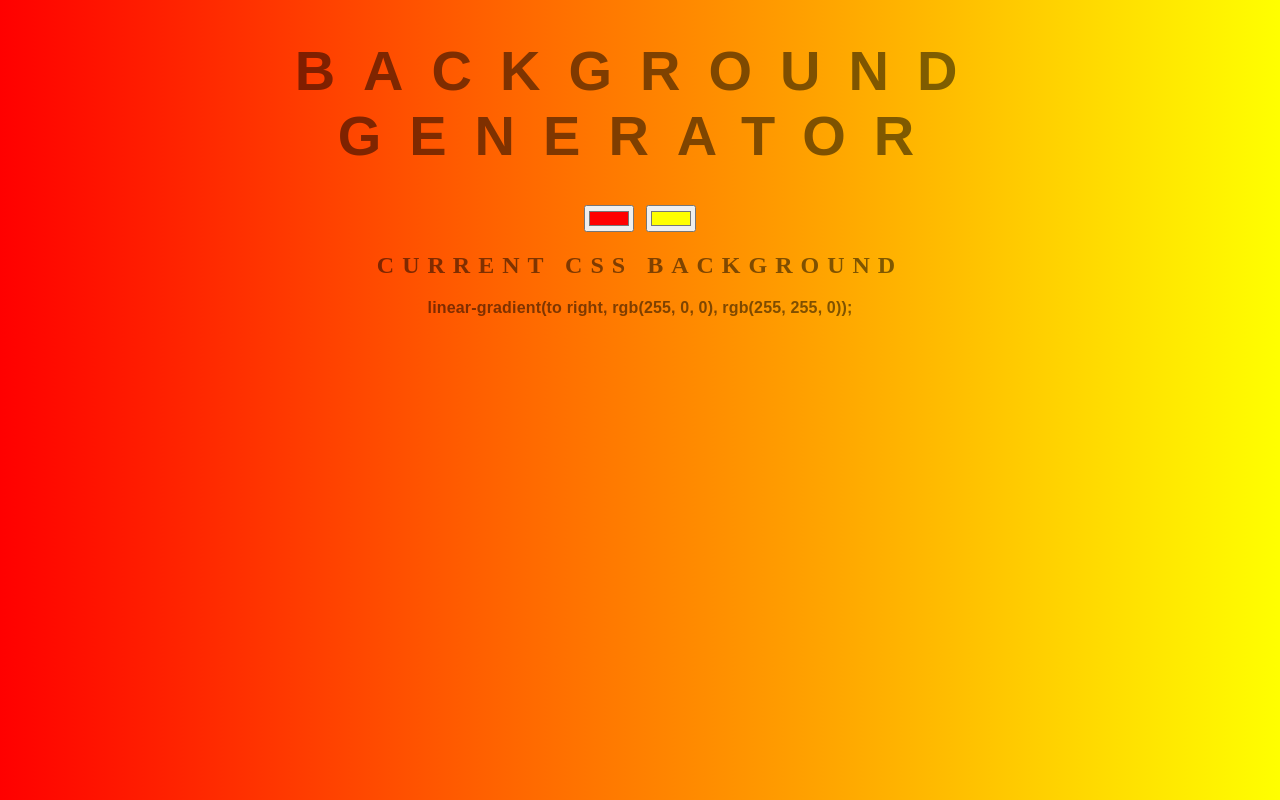
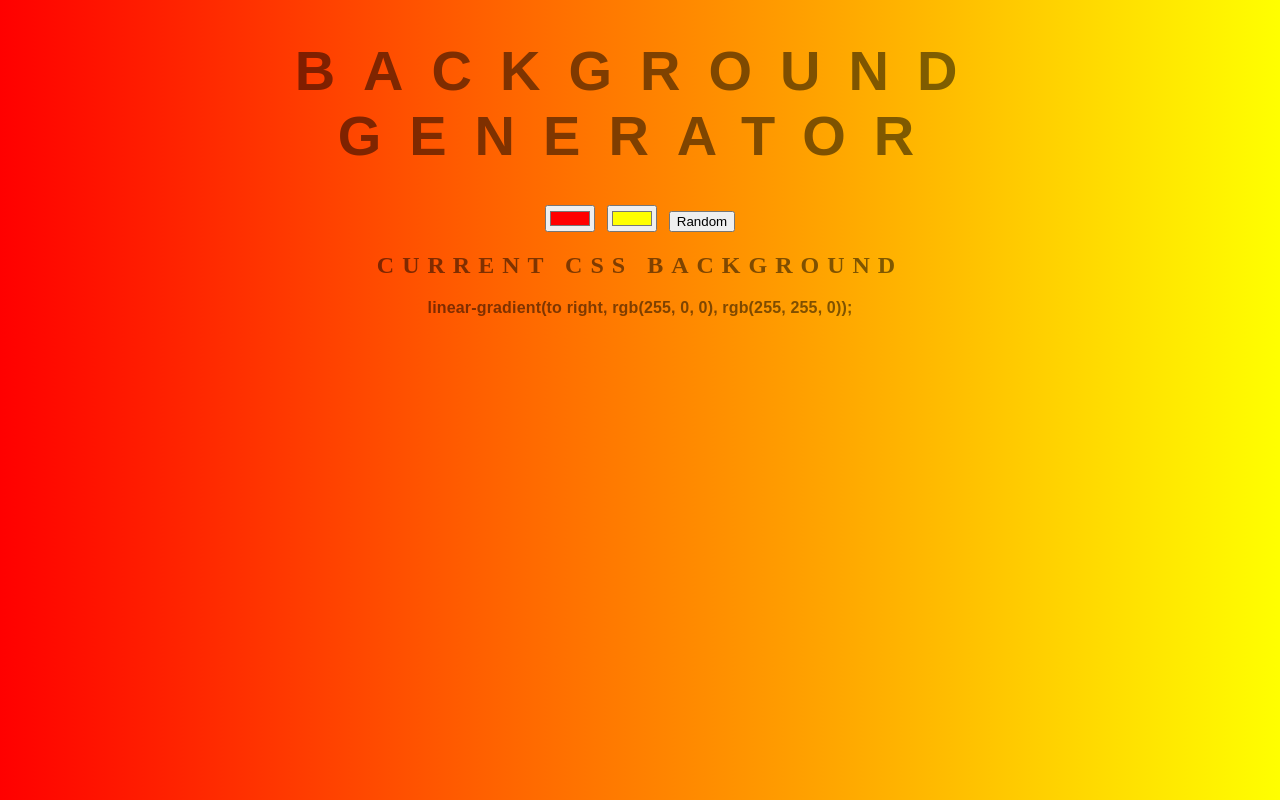
Before and after one commit to SuperJamey/Background-Generator, a plain HTML site: page index.html in a window 1280 px wide. Drawn offline with Linux system fonts and the light colour scheme.

Commit message:
Add random button

```diff
--- a/index.html
+++ b/index.html
@@ -7,6 +7,7 @@
     <h1>Background Generator</h1>
     <input class="color1" type="color" name="color1" value="#FF0000">
     <input class="color2" type="color" name="color2" value="#FFFF00">
+    <button class="random" type="button">Random</button>
     <h2>Current CSS Background</h2>
     <h3></h3>
     <script type="text/javascript" src="script.js"></script>
```
